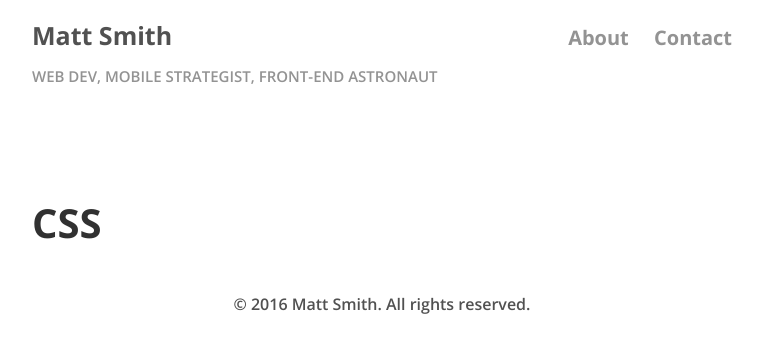
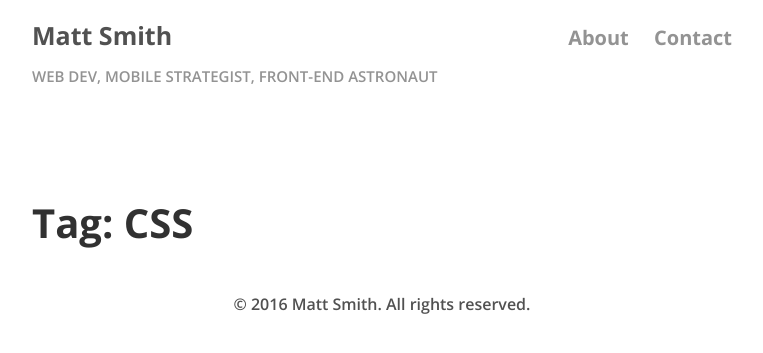
Before and after one commit to AllThingsSmitty/allthingssmitty.github.io, a Jekyll site: the page built from tags/css/index.html, in a window 1280 px wide. Shown: the top 353 px of the page, without its empty margins (258-1021 px from the left). Built offline with Jekyll 4.4.1, drawn with Linux system fonts in a browser that asks for light colours.

Commit message:
Minor edit

```diff
--- a/_layouts/tags.html
+++ b/_layouts/tags.html
@@ -2,7 +2,7 @@
 layout: default
 ---
 
-<h1>{{ page.tag }}</h1>
+<h1>Tag: {{ page.tag }}</h1>
 
 <section class="tags">
   {% for post in site.tags[page.tag] %}
```
